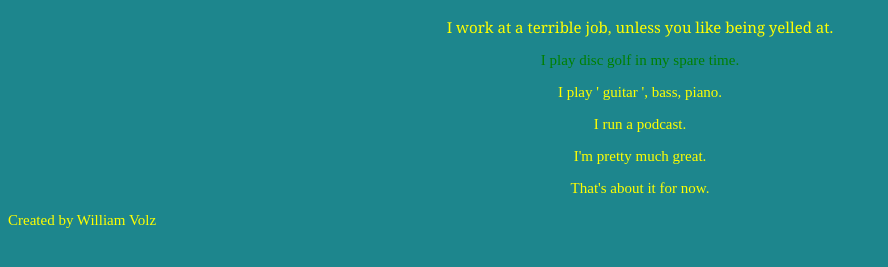
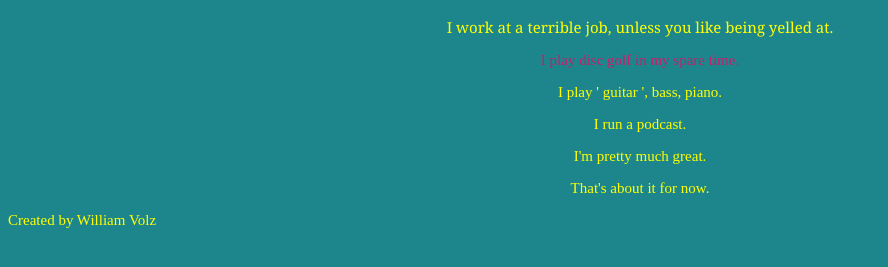
Before and after one commit to heisenberglund/html-me-something, a plain HTML site: page index.html in a window 1280 px wide. Shown: the part 295-562 px from the top of the page, without its empty margins (0-888 px from the left). Drawn offline with Linux system fonts and the light colour scheme.

Commit message:
finished HTML

```diff
--- a/index.html
+++ b/index.html
@@ -19,7 +19,7 @@
         <div><center>
             <img src="http://riverviewpark.com/wp-content/uploads/2015/07/disc-golf-basket.jpg" />
             <p style="color:yellow; font-family:Cambria, Cochin, Georgia, Times, Times New Roman, serif">I work at a terrible job, unless you like being yelled at.</p>
-            <p style="color:green; text-size: 20px">I play disc golf in my spare time.</p>
+            <p style="color:#C0226C; text-size: 20px">I play disc golf in my spare time.</p>
             <p>I play &apos; guitar &apos;, bass, piano.</p>
             <p>I run a podcast.</p>
             <p>I'm pretty much great.</p>
```
